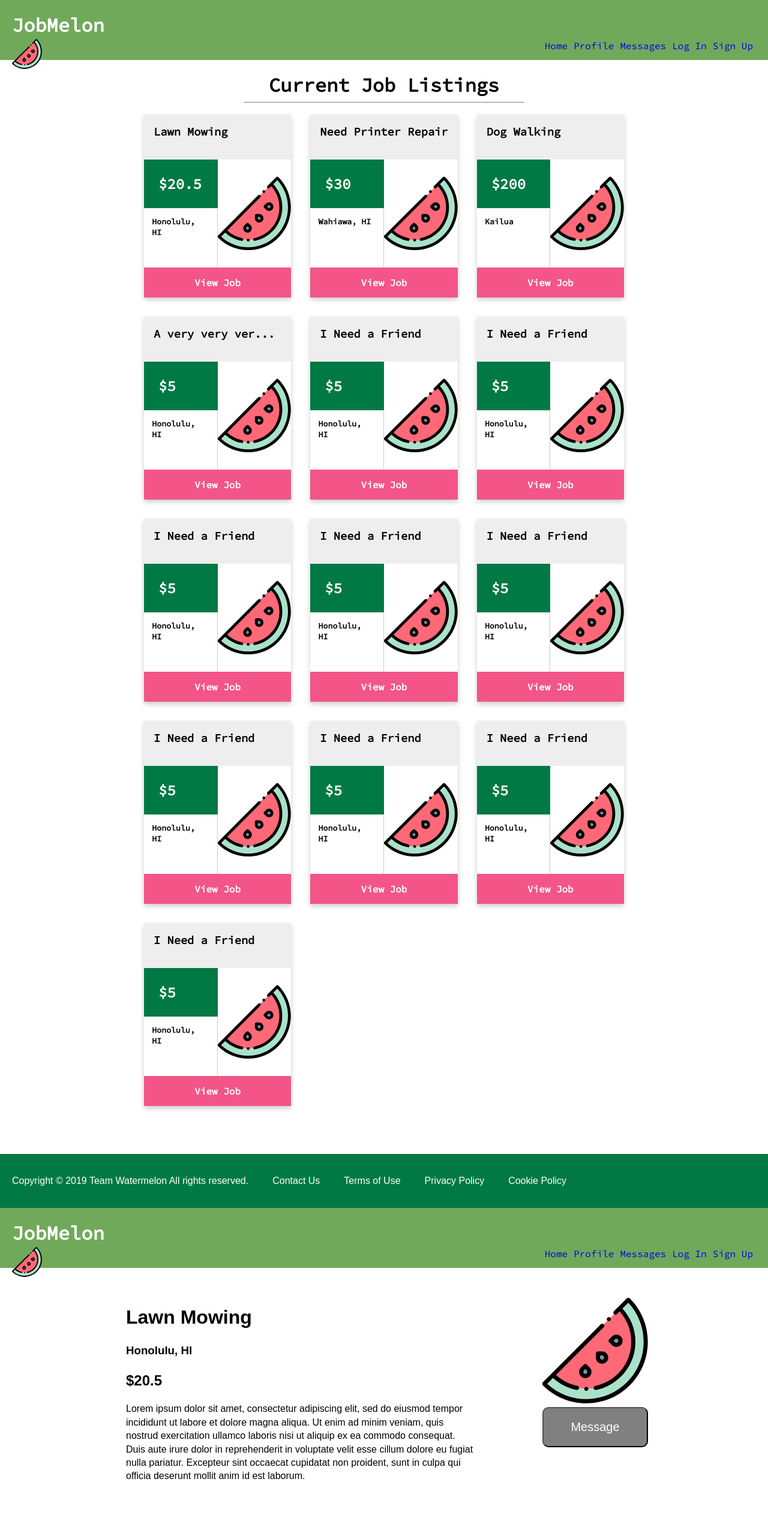
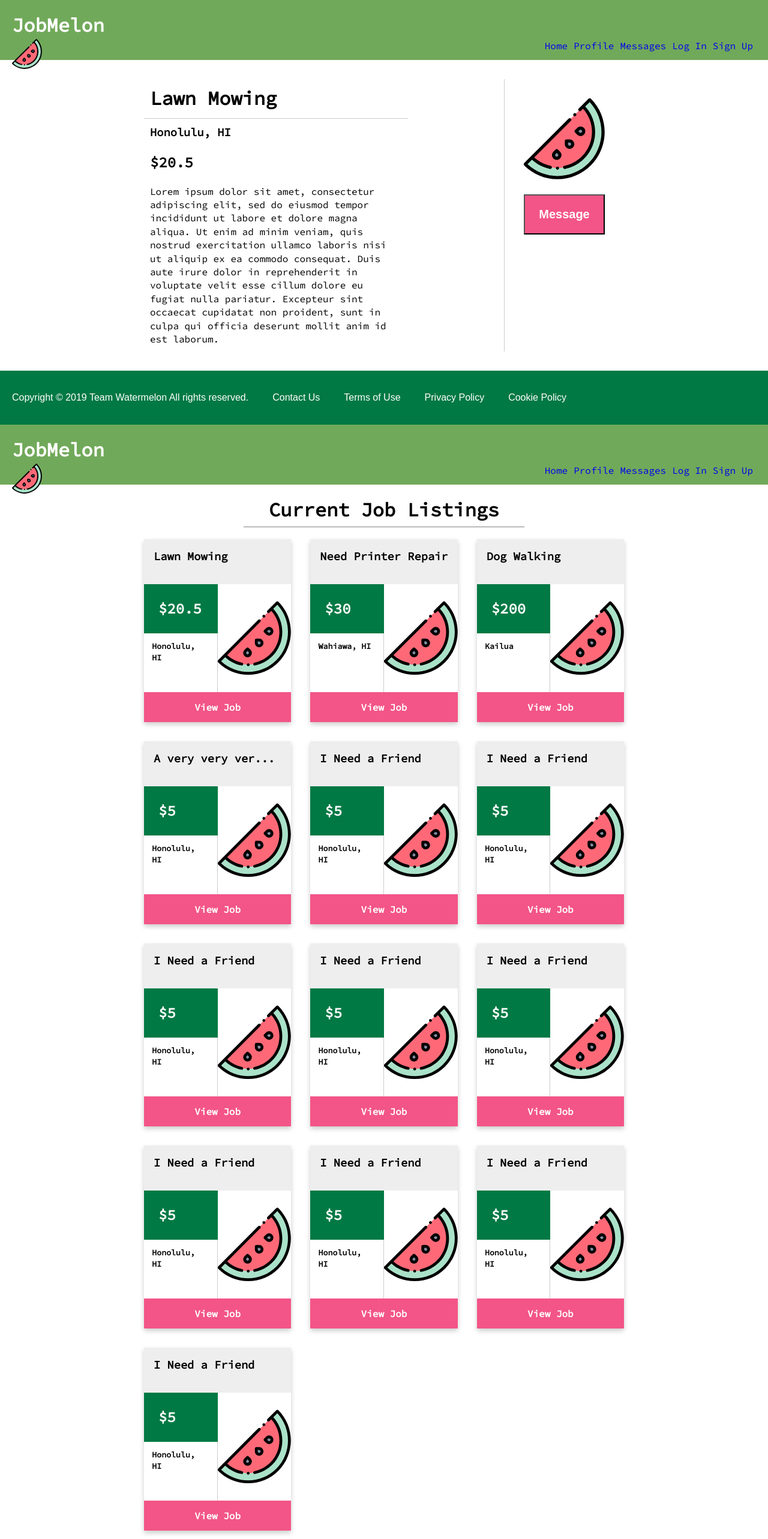
Before and after one commit to uh-watermelons/JobMelon, a React (Create React App) app in the folder client/: page / in a window 1280 px wide. Shown: the top 2566 px of the page at 60% size. Before the commit the page ends 2483 px from the top, so only its background shows below. Built offline with nearby package versions, Linux system fonts and the light colour scheme.

Commit message:
Styled JobListingDetailed Page

```diff
--- a/client/src/App.css
+++ b/client/src/App.css
@@ -171,33 +171,50 @@ a {
 
 }
 .listing {
-	margin-top: 50px;
-	margin-left: 200px;
-	margin-right: 200px;
-	display: flex;
+	font-family: 'Source Code Pro', monospace;
+	margin: 2em 15em;
+	display: grid;
+    grid-template-columns: 3fr 1fr;
 }
 
 .listing-info {
-	padding-right: 100px;
-	flex: 1;
+	padding-right: 10em;
 }
 .listing-info > * {
 	padding: 10px;
 }
 
 .listing-contact {
-	width: 20%;
+	border-left:
+		solid
+		1px
+		#CCC;
+		padding: 2em;
 }
+.listing-contact > * {
 
+}
 .listing-contact > div > img {
 	max-width: 100%;
 }
 
 .listing-contact > .contact-btn {
+	/*
 	background-color: gray;
+	color: white;
+	*/
+ 	font-weight: 600;
+ 	text-align: center;
+ 	color: #FFF;
+ 	transition: all 0.2s;
+ 	background: #F35588;
+ 	margin-top: 1em;
+	padding: 20px;
 	min-width: 100%;
-	padding: 20px;
 	font-size: 20px;
-	color: white;
-	border-radius: 10px;
+
 }
+
+.listing-contact > .contact-btn:hover {
+	background: #FFBBB4;
+}
--- a/client/src/App.js
+++ b/client/src/App.js
@@ -22,9 +22,7 @@ class App extends Component {
 
     const homePage =
         <div>
-        <Header />
         <HomePage jobs={jobs}/>
-        <Footer />
         </div>
         ;
 
@@ -37,8 +35,8 @@ class App extends Component {
 
     return (
       <div className="App">
+      {listingPage}
       {homePage}
-      {listingPage}
       </div>
       );
   }
--- a/client/src/components/pages/home_page/HomePage.js
+++ b/client/src/components/pages/home_page/HomePage.js
@@ -1,5 +1,7 @@
 import React, { Component } from 'react';
 import JobListing from "./JobListing";
+import Header from '../../Header';
+import Footer from '../../Footer';
 
 
 class HomePage extends Component {
@@ -22,11 +24,12 @@ class HomePage extends Component {
       );
     return (
       <div className="HomePage">
+        <Header />
         <h1 className="homepage-header">Current Job Listings</h1>
       	<div className="job-listings-layout">
           { listings }
       	</div>
-
+        <Footer />
       </div>
       );
   }
--- a/client/src/components/pages/job_listing_detailed_page/JobListingDetailed.js
+++ b/client/src/components/pages/job_listing_detailed_page/JobListingDetailed.js
@@ -1,5 +1,6 @@
 import React, { Component } from 'react';
 import Header from '../../Header';
+import Footer from '../../Footer';
 import watermelon from '../../../images/watermelon.svg';
 
 class JobListingDetailed extends Component {
@@ -25,10 +26,9 @@ class JobListingDetailed extends Component {
         <Header />
         <div className="listing">
           <div className="listing-info">
-            <h1>{ name }</h1>
+            <h1 style={{"border-bottom":"solid 1px #CCC"}}>{ name }</h1>
             <h3>{ location }</h3>
             <h2>${ price }</h2>
-
             <p>{ description }</p>
           </div>
           <div className="listing-contact">
@@ -38,8 +38,7 @@ class JobListingDetailed extends Component {
               <button className="contact-btn" href="#">Message</button>
           </div>
         </div>
-
-
+        <Footer />
       </div>
       );
   }
```
Also changed, not shown: 1 other file (tests, documents, lock files or other folders).
